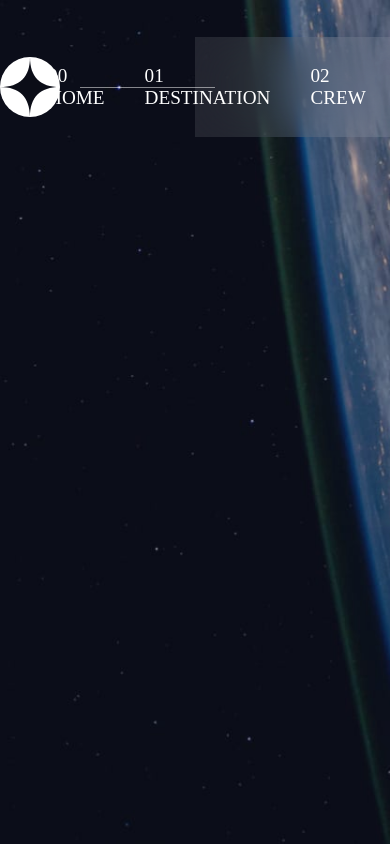
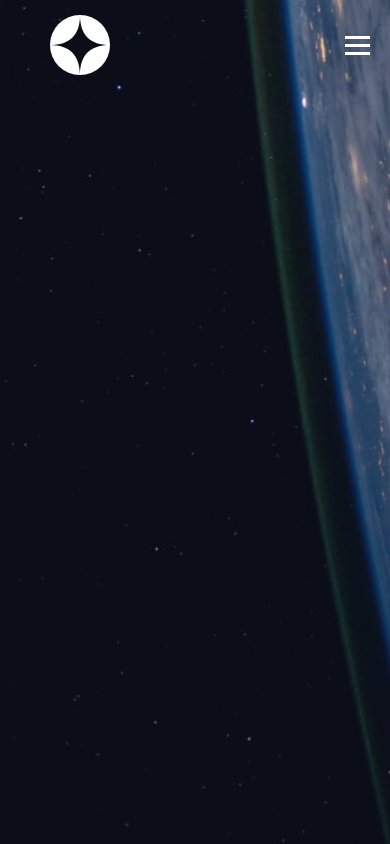
Before and after one commit to Jayden1905/Design_System, a website: page index.html in a window 390 px wide. Drawn offline with Linux system fonts and the light colour scheme.

Commit message:
finish navigation bar which is responsive and with animation but still one animation that I need to work on

```diff
--- a/index.html
+++ b/index.html
@@ -8,24 +8,32 @@
     <link rel="stylesheet" href="./sass/main.css" />
   </head>
   <body>
+    <main>
       <nav class="navigation">
         <img src="./assets/shared/logo.svg" alt="logo" class="logo" />
         <div class="nav-line"></div>
         <ul class="nav-bar">
           <li class="nav-list">
-          <a href="" class="nav-link"> 00 Home </a>
+            <a href="#" class="nav-link"> 00 Home </a>
           </li>
           <li class="nav-list">
-          <a href="" class="nav-link"> 01 Destination </a>
+            <a href="#" class="nav-link"> 01 Destination </a>
           </li>
           <li class="nav-list">
-          <a href="" class="nav-link"> 02 Crew </a>
+            <a href="#" class="nav-link"> 02 Crew </a>
           </li>
           <li class="nav-list">
-          <a href="" class="nav-link"> 03 Technology </a>
+            <a href="#" class="nav-link"> 03 Technology </a>
           </li>
         </ul>
+        <div class="nav-toggle">
+          <div class="bar"></div>
+          <div class="bar"></div>
+          <div class="bar"></div>
+        </div>
       </nav>
+    </main>
+    <div class="second-body"></div>
     <script src="./script.js"></script>
   </body>
 </html>
--- a/sass/main.scss
+++ b/sass/main.scss
@@ -9,7 +9,7 @@ $color-light: hsl(231, 77%, 98%);
   margin: 0;
 }
 
-body {
+main {
   background-image: url(/assets/home/background-home-desktop.jpg);
   background-size: cover;
   background-repeat: no-repeat;
@@ -33,30 +33,36 @@ a {
   width: 100%;
   height: 90px;
   position: fixed;
-  top: 5%;
+  top: 8%;
 
   .logo {
-    width: 70px;
+    width: 60px;
   }
 
   .nav-line {
-    width: 40%;
+    width: 30%;
     height: 1px;
     opacity: 0.5;
     background-color: $color-white;
     position: relative;
     left: 20px;
     z-index: 1;
+    visibility: visible;
   }
 
   .nav-bar {
     display: flex;
-    background: rgba(255, 255, 255, 0.1);
-    backdrop-filter: blur(1.5rem);
-    width: 50%;
-    height: 100px;
     align-items: center;
     justify-content: center;
+    width: 60%;
+    height: 100px;
+    position: relative;
+    background: rgba(255, 255, 255, 0.1);
+    -webkit-backdrop-filter: blur(1.5rem);
+    -moz-backdrop-filter: blur(1.5rem);
+    -ms-backdrop-filter: blur(1.5rem);
+    -o-backdrop-filter: blur(1.5rem);
+    backdrop-filter: blur(1.5rem);
 
     .nav-list {
       margin-right: 40px;
@@ -66,7 +72,7 @@ a {
       }
       .nav-link {
         color: white;
-        font-size: 1.2rem;
+        font-size: 1.3rem;
         text-transform: uppercase;
         position: relative;
         padding: 5px 0;
@@ -86,10 +92,9 @@ a {
           width: 100%;
           height: 4px;
           background-color: $color-white;
-          opacity: 0.5;
         }
       }
-      .active {
+      .nav-link-active {
         &::before {
           content: "";
           position: absolute;
@@ -101,4 +106,105 @@ a {
       }
     }
   }
+  .nav-toggle {
+    display: none;
+    flex-direction: column;
+
+    gap: 5px;
+    position: absolute;
+    right: 20px;
+    .bar {
+      width: 25px;
+      height: 3px;
+      background-color: white;
+    }
+  }
 }
+
+@media (max-width: 1100px) {
+  .navigation {
+    top: 0;
+    .nav-line {
+      display: none;
+    }
+    .logo {
+      margin-right: auto;
+      margin-left: 50px;
+    }
+    .nav-bar {
+      width: 80%;
+    }
+  }
+}
+@media (max-width: 820px) {
+  .navigation {
+    .nav-toggle {
+      display: flex;
+      cursor: pointer;
+      .bar {
+        transition: all 0.2s ease-out;
+      }
+    }
+
+    .nav-toggle.nav-toggle-active .bar:nth-child(2) {
+      opacity: 0;
+    }
+    .nav-toggle.nav-toggle-active .bar:nth-child(1) {
+      transform: translateY(8px) rotate(45deg);
+    }
+    .nav-toggle.nav-toggle-active .bar:nth-child(3) {
+      transform: translateY(-8px) rotate(-45deg);
+    }
+
+    .nav-bar {
+      display: flex;
+      flex-direction: column;
+      width: 70%;
+      height: 100vh;
+      position: absolute;
+      left: 100%;
+      top: 0;
+      justify-content: start;
+      align-items: flex-start;
+      transition: all 0.5s ease-in-out;
+      animation-fill-mode: both;
+
+      .nav-list {
+        margin-right: 0;
+        margin-bottom: 50px;
+        position: relative;
+        top: 20%;
+        left: 10%;
+        width: 80%;
+        &::before {
+          content: "";
+          position: absolute;
+          bottom: -50%;
+          width: 0%;
+          height: 4px;
+          background-color: $color-white;
+          transition: all 0.2s ease-in-out;
+        }
+        &:hover::before {
+          width: 100%;
+        }
+
+        .nav-link {
+          transition: all 0.5s ease-in-out;
+          animation-fill-mode: both;
+          &:hover::before {
+            content: "";
+            position: absolute;
+            bottom: 0%;
+            width: 0%;
+            height: 4px;
+            background-color: $color-white;
+          }
+        }
+      }
+    }
+    .left-twenty {
+      left: 30%;
+    }
+  }
+}
--- a/script.js
+++ b/script.js
@@ -1,8 +1,14 @@
 const link = document.querySelector(".nav-link");
+const navToggle = document.querySelector(".nav-toggle");
+const navBar = document.querySelector(".nav-bar");
+
+navToggle.addEventListener("click", () => {
+  navToggle.classList.toggle("nav-toggle-active");
+  navBar.classList.toggle("left-twenty");
+});
 
 document.querySelectorAll(".nav-link").forEach((n) =>
   n.addEventListener("click", () => {
-    link.classList.add("active");
-    console.log("It trigger");
+    navBar.classList.remove("left-twenty");
   })
 );
```
Also changed, not shown: sass/main.css, 1 other file. Lines whose indentation alone changed are shown as unchanged.
